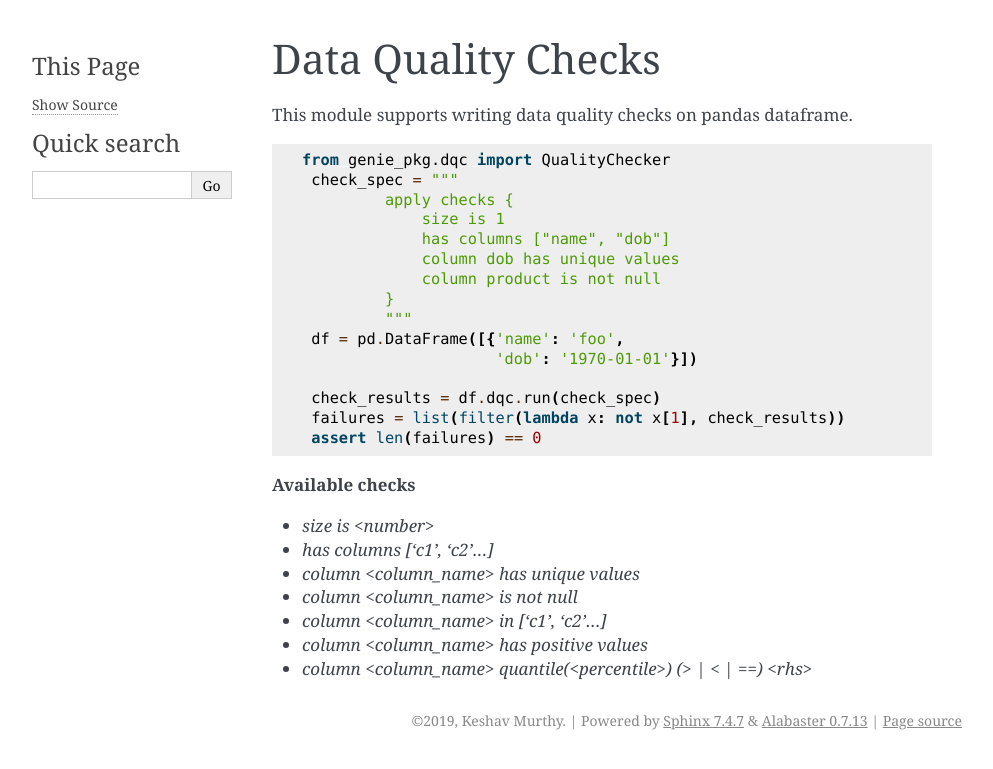
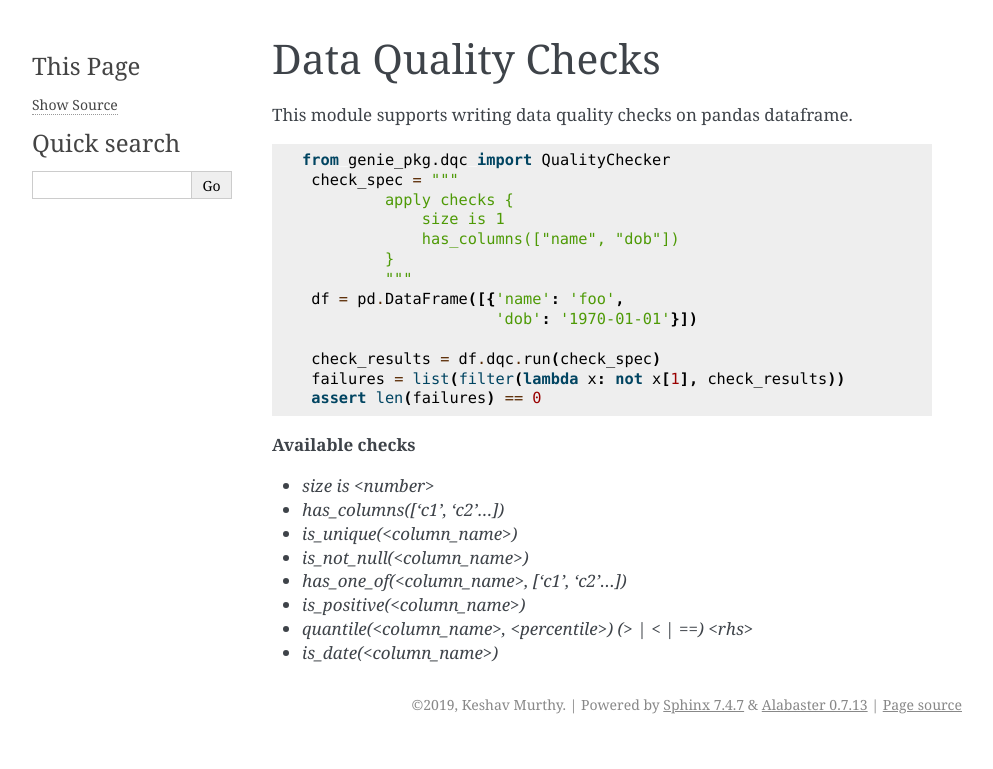
Before and after one commit to mkeshav/data-genie, a Sphinx documentation site: the page built from docs/dqc.rst, in a window 1280 px wide. Shown: the top 769 px of the page, without its empty margins (148-1141 px from the left). Built offline with Sphinx 7.4.7, drawn with Linux system fonts in a browser that asks for light colours.

Commit message:
Refactor the dsl to make it simple

```diff
--- a/docs/dqc.rst
+++ b/docs/dqc.rst
@@ -9,9 +9,7 @@ This module supports writing data quality checks on pandas dataframe.
     check_spec = """
             apply checks {
                 size is 1
-                has columns ["name", "dob"]
-                column dob has unique values
-                column product is not null
+                has_columns(["name", "dob"])
             }
             """
     df = pd.DataFrame([{'name': 'foo',
@@ -24,9 +22,10 @@ This module supports writing data quality checks on pandas dataframe.
 **Available checks**
 
 - `size is <number>`
-- `has columns ['c1', 'c2'...]`
-- `column <column_name> has unique values`
-- `column <column_name> is not null`
-- `column <column_name> in ['c1', 'c2'...]`
-- `column <column_name> has positive values`
-- `column <column_name> quantile(<percentile>) (> | < | ==) <rhs>`
+- `has_columns(['c1', 'c2'...])`
+- `is_unique(<column_name>)`
+- `is_not_null(<column_name>)`
+- `has_one_of(<column_name>, ['c1', 'c2'...])`
+- `is_positive(<column_name>)`
+- `quantile(<column_name>, <percentile>) (> | < | ==) <rhs>`
+- `is_date(<column_name>)`
```
Also changed, not shown: README.md (+3 -2 lines), 2 other files.
